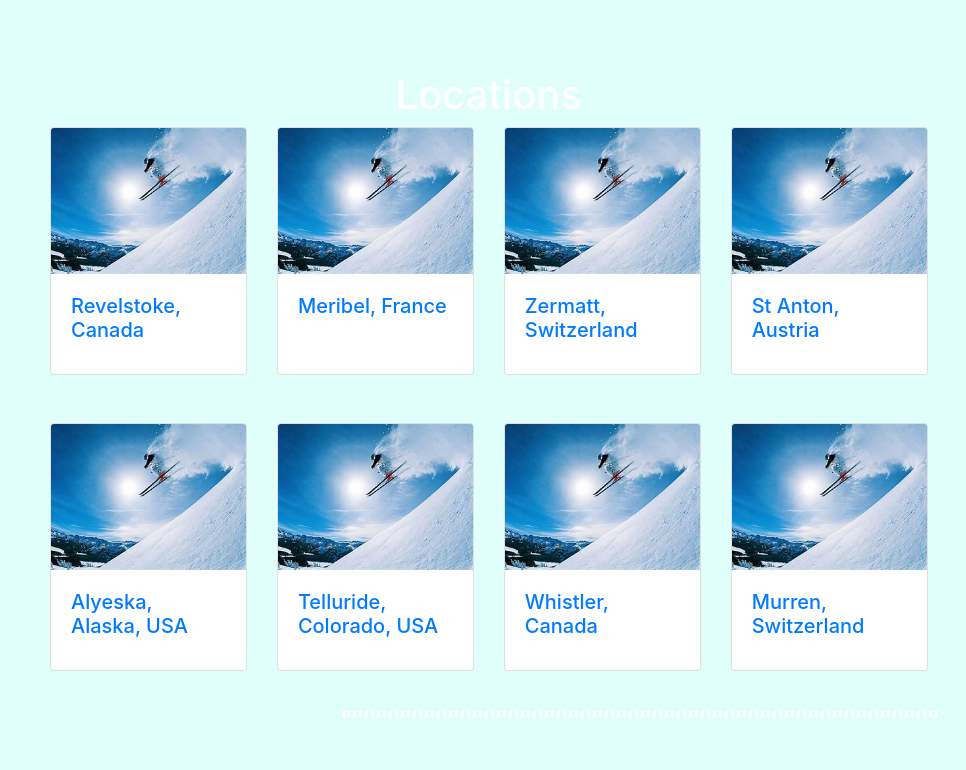
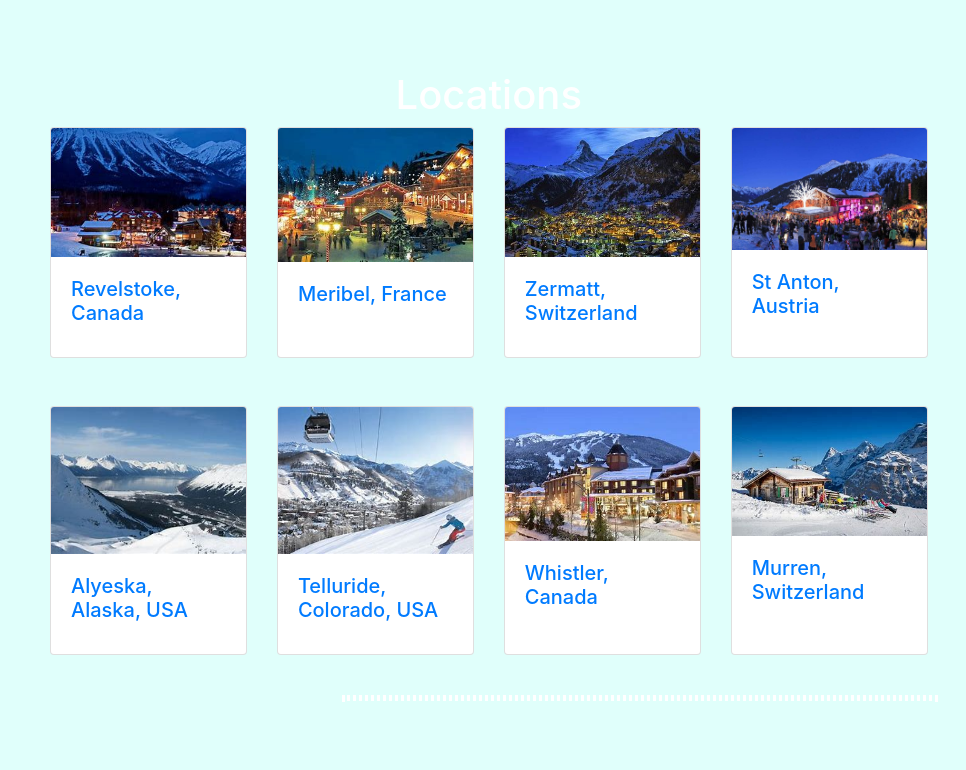
Before and after one commit to Ht449/group_project, a plain HTML site: page index.html in a window 1280 px wide. Shown: the part 633-1403 px from the top of the page, 0-966 px from the left. Drawn offline with nearby package versions, Linux system fonts and the light colour scheme.

Commit message:
images
added images to location cards

```diff
--- a/index.html
+++ b/index.html
@@ -74,7 +74,7 @@
         <div class="card-deck">
           <div class="card">
             <a href=coming_soon.html>
-              <img src="Images/skiing.png" class="card-img-top" alt="A ski helmet.">
+              <img src="Images/revelstoke.png" class="card-img-top" alt="revelstoke.">
               <div class="card-body">
                 <h5 class="card-title">Revelstoke, Canada</h5>
               </div>
@@ -82,7 +82,7 @@
           </div>
           <div class="card">
             <a href=coming_soon.html>
-              <img src="Images/skiing.png" class="card-img-top" alt="Ski goggles.">
+              <img src="Images/meribel.png" class="card-img-top" alt="meribel">
               <div class="card-body">
                 <h5 class="card-title">Meribel, France</h5>
               </div>
@@ -90,7 +90,7 @@
           </div>
           <div class="card">
             <a href=coming_soon.html>
-              <img src="Images/skiing.png" class="card-img-top" alt="A ski helmet.">
+              <img src="Images/zermatt.jpg" class="card-img-top" alt="A picture of zermatt.">
               <div class="card-body">
                 <h5 class="card-title">Zermatt, Switzerland</h5>
               </div>
@@ -98,7 +98,7 @@
           </div>
           <div class="card">
             <a href=coming_soon.html>
-              <img src="Images/skiing.png" class="card-img-top" alt="Ski goggles.">
+              <img src="Images/stanton.jpg" class="card-img-top" alt="Ski goggles.">
               <div class="card-body">
                 <h5 class="card-title">St Anton, Austria</h5>
               </div>
@@ -112,7 +112,7 @@
           <div class="card-deck">
             <div class="card">
               <a href=coming_soon.html>
-                <img src="Images/skiing.png" class="card-img-top" alt="A ski helmet.">
+                <img src="Images/alyeska.png" class="card-img-top" alt="A picture of alyeska.">
                 <div class="card-body">
                   <h5 class="card-title">Alyeska, Alaska, USA</h5>
                 </div>
@@ -120,7 +120,7 @@
             </div>
             <div class="card">
               <a href=coming_soon.html>
-                <img src="Images/skiing.png" class="card-img-top" alt="Ski goggles.">
+                <img src="Images/telluride.jpg" class="card-img-top" alt="Ski goggles.">
                 <div class="card-body">
                   <h5 class="card-title">Telluride, Colorado, USA</h5>
                 </div>
@@ -128,7 +128,7 @@
             </div>
             <div class="card">
               <a href=coming_soon.html>
-                <img src="Images/skiing.png" class="card-img-top" alt="A pair of gloves.">
+                <img src="Images/whistler.jpg" class="card-img-top" alt="A pair of gloves.">
                 <div class="card-body">
                   <h5 class="card-title">Whistler, Canada</h5>
                 </div>
@@ -136,7 +136,7 @@
             </div>
             <div class="card">
               <a href=coming_soon.html>
-                <img src="Images/skiing.png" class="card-img-top" alt="A pair of gloves.">
+                <img src="Images/murren.jpg" class="card-img-top" alt="A pair of gloves.">
                 <div class="card-body">
                   <h5 class="card-title">Murren, Switzerland</h5>
                 </div>
```
Also changed, not shown: Images/alyeska.png (added), Images/meribel.png (added), Images/murren.jpg (added), Images/page 1 plan.jpg (added), Images/page 2 plan.jpg (added), Images/riksgransen.png (added), Images/stanton.jpg (added), Images/telluride.jpg (added), Images/whistler.jpg (added), Images/zermatt.jpg (added).
